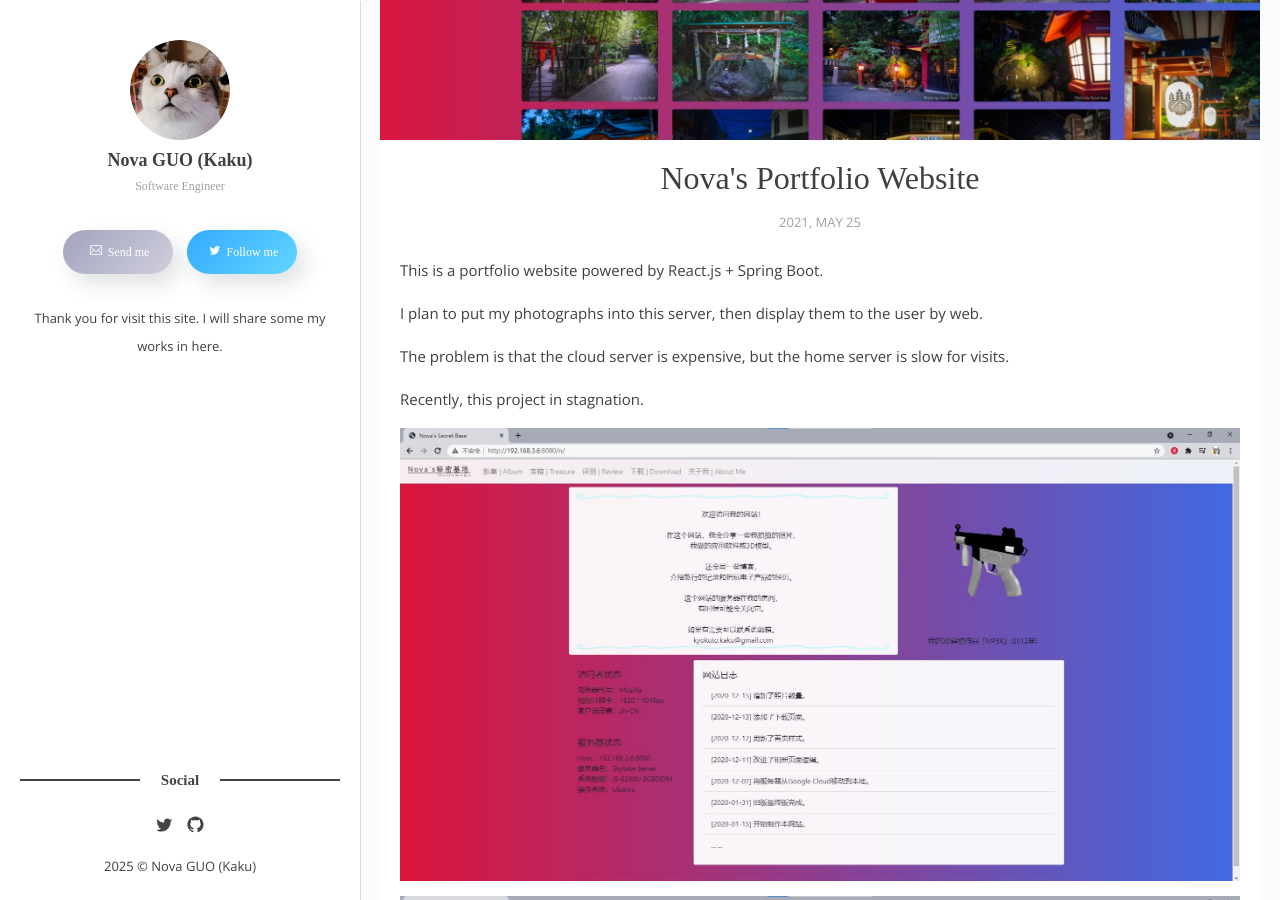
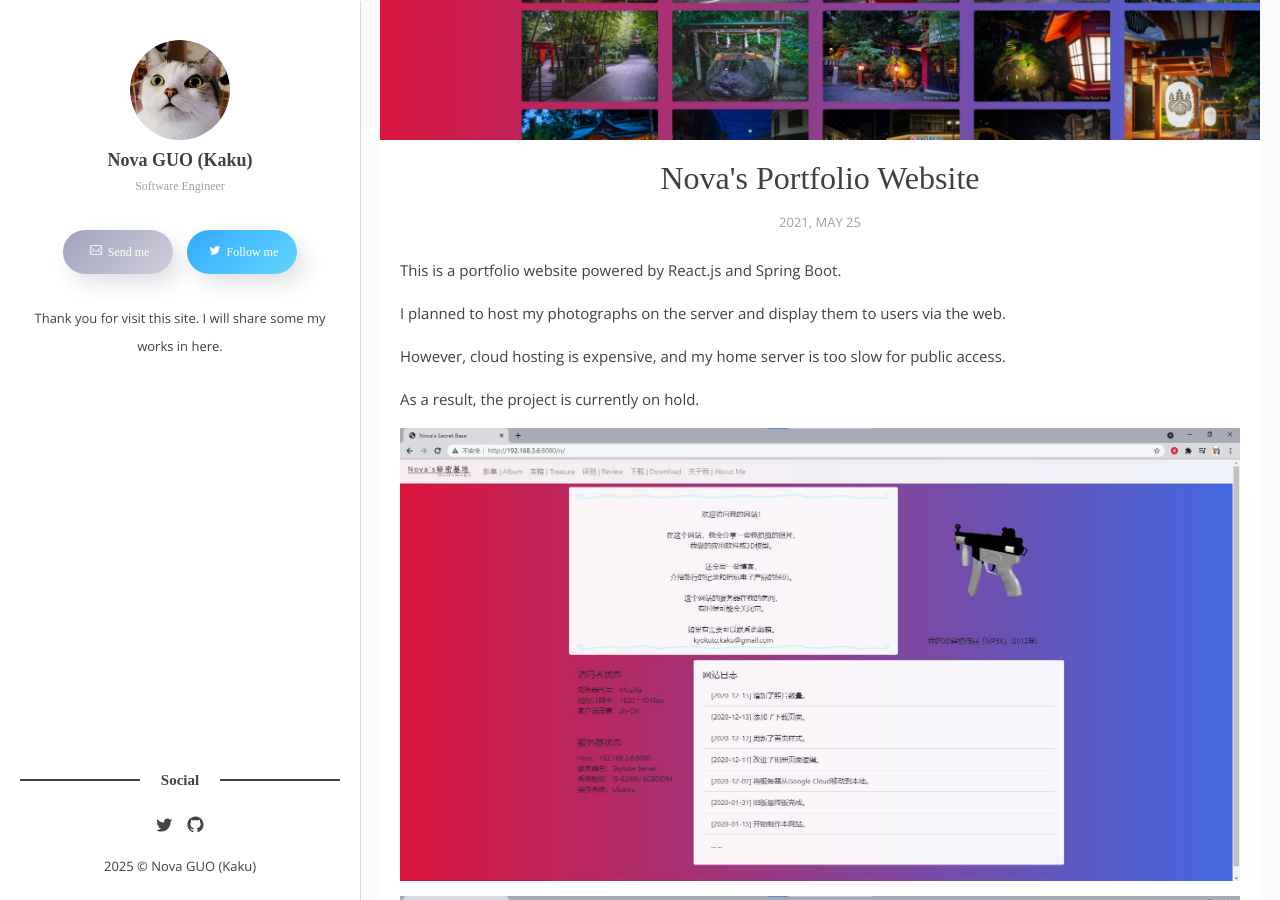
Before and after one commit to kyokuto52/kyokuto52.github.io, a Jekyll site: the page built from _posts/2021-05-25-Nova-Site.markdown, in a window 1280 px wide and 900 px high, scrolled down 373 px. Built offline with Jekyll 4.4.1, drawn with Linux system fonts in a browser that asks for light colours; some web fonts are replaced.

Commit message:
Update 2021-05-25-Nova-Site.markdown

```diff
--- a/_posts/2021-05-25-Nova-Site.markdown
+++ b/_posts/2021-05-25-Nova-Site.markdown
@@ -6,13 +6,13 @@ date: 2021-05-25 22:12:24 +0900
 tags: [Develop, Web, Java, JS]
 categories: develop
 ---
-This is a portfolio website powered by React.js + Spring Boot.
+This is a portfolio website powered by React.js and Spring Boot.
 
-I plan to put my photographs into this server, then display them to the user by web.
+I planned to host my photographs on the server and display them to users via the web.
 
-The problem is that the cloud server is expensive, but the home server is slow for visits.
+However, cloud hosting is expensive, and my home server is too slow for public access.
 
-Recently, this project in stagnation.
+As a result, the project is currently on hold.
 
 ![]({{site.baseurl}}/images/nsite0.jpg)
 
```
